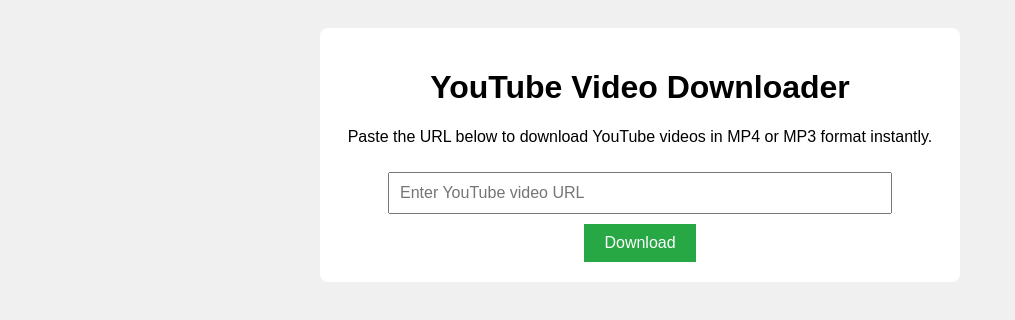
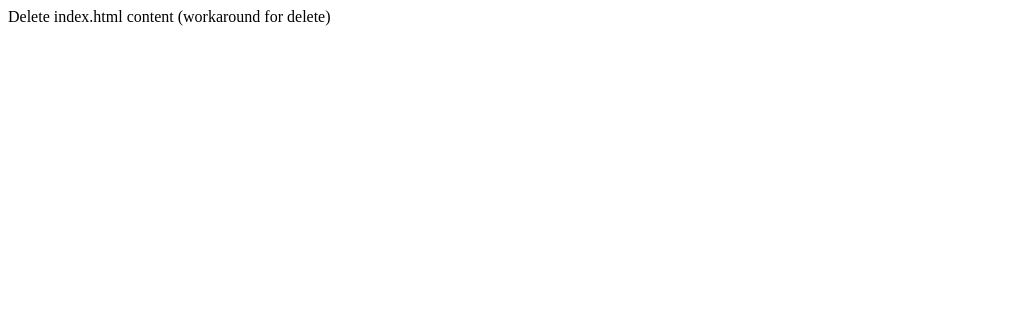
Before and after one commit to rohitsinhac11/youtube-downloader-tool, a plain HTML site: page index.html in a window 1280 px wide. Shown: the whole page, without its empty margins (0-1015 px from the left). Drawn offline with Linux system fonts and the light colour scheme.

Commit message:
index.html

```diff
--- a/index.html
+++ b/index.html
@@ -1,40 +1 @@
-
-<!DOCTYPE html>
-<html lang="en">
-<head>
-    <meta charset="UTF-8">
-    <meta name="viewport" content="width=device-width, initial-scale=1.0">
-    <meta name="description" content="Free YouTube Video Downloader Tool - Download YouTube videos in HD, MP4, and MP3 format. Fast, secure, and easy to use.">
-    <meta name="keywords" content="YouTube downloader, download YouTube videos, YouTube video downloader, free, online, HD, MP3, MP4">
-    <title>YouTube Video Downloader - Fast & Free Online Tool</title>
-    <link rel="stylesheet" href="styles.css">
-</head>
-<body>
-    <div class="container">
-        <h1>YouTube Video Downloader</h1>
-        <p>Paste the URL below to download YouTube videos in MP4 or MP3 format instantly.</p>
-        <input type="text" id="url" placeholder="Enter YouTube video URL">
-        <button onclick="download()">Download</button>
-        <div id="result"></div>
-    </div>
-
-    <script>
-        async function download() {
-            const url = document.getElementById('url').value;
-            const response = await fetch('/api/download', {
-                method: 'POST',
-                headers: { 'Content-Type': 'application/json' },
-                body: JSON.stringify({ url })
-            });
-            const data = await response.json();
-            const result = document.getElementById('result');
-            if (data.error) {
-                result.innerHTML = '<p style="color:red;">' + data.error + '</p>';
-            } else {
-                result.innerHTML = '<h3>' + data.title + '</h3><img src="' + data.thumbnail + '" width="300"><ul>' +
-                    data.formats.map(f => '<li><a href="' + f.url + '" target="_blank">' + f.resolution + '</a></li>').join('') + '</ul>';
-            }
-        }
-    </script>
-</body>
-</html>
+Delete index.html content (workaround for delete)
```
